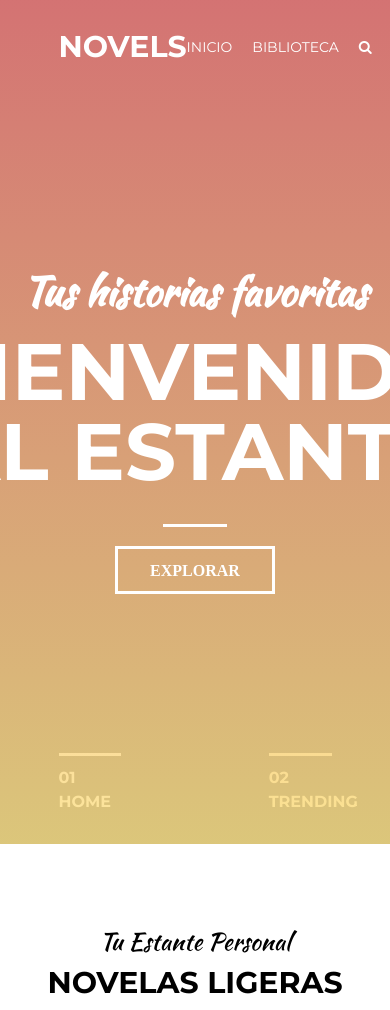
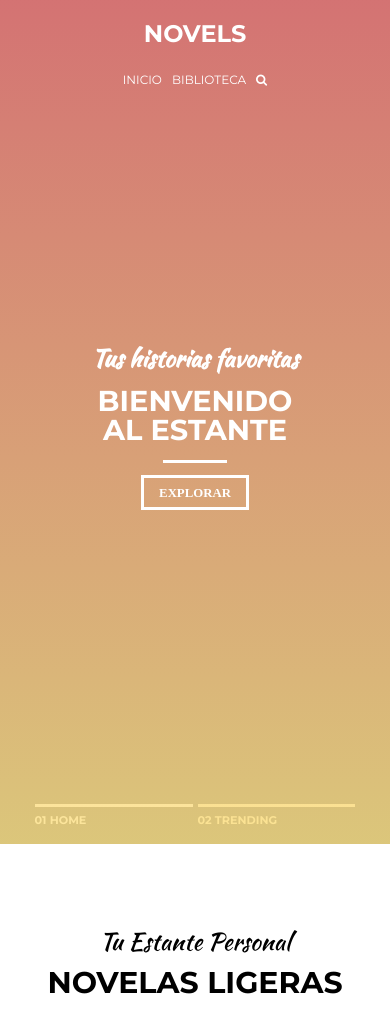
Before and after one commit to JosueReyes13/Novelas, a Flask app: page / in a window 390 px wide. Shown: the top 1010 px of the page. Run offline with Flask 3, Linux system fonts and the light colour scheme; some libraries are stand-ins or nearby versions.

Commit message:
respnsiva

```diff
--- a/app/static/css/layout.css
+++ b/app/static/css/layout.css
@@ -219,3 +219,79 @@ a { text-decoration: none; }
     background: var(--accent-red);
     margin: 20px auto;
 }
+
+@media (max-width: 992px) {
+    .header-wrapper, .controls {
+        width: 90%;
+        left: 5%;
+    }
+
+    .banner-inner-wrapper h1 {
+        font-size: 3.5em; /* Reducimos el título gigante */
+    }
+
+    .banner-inner-wrapper h2 {
+        font-size: 2em;
+    }
+}
+
+@media (max-width: 768px) {
+    /* Header y Menú */
+    .header-wrapper {
+        flex-direction: column; /* Logo arriba, menú abajo */
+        gap: 15px;
+        padding-top: 1em;
+    }
+
+    .main-menu {
+        gap: 10px;
+        flex-wrap: wrap; /* Si son muchos items, que bajen a la siguiente línea */
+        justify-content: center;
+    }
+
+    .main-menu li a {
+        font-size: 0.75em;
+    }
+
+    /* Slider Content */
+    .banner-inner-wrapper h1 {
+        font-size: 2.5em; /* Más pequeño para que no se corte */
+    }
+
+    .banner-inner-wrapper h2 {
+        font-size: 1.5em;
+    }
+
+    .line {
+        margin: 1em 0;
+    }
+
+    /* Controles del Slider (las barras de abajo) */
+    .controls {
+        bottom: 15px;
+        flex-wrap: wrap;
+        justify-content: center;
+        gap: 5px;
+    }
+
+    .controls label {
+        width: 45%; /* Dos barras por fila en lugar de cuatro */
+        font-size: 0.7em;
+        padding-top: 5px;
+    }
+}
+
+@media (max-width: 480px) {
+    .banner-inner-wrapper h1 {
+        font-size: 1.8em;
+    }
+
+    .learn-more-button a {
+        padding: 0.6em 1.2em;
+        font-size: 0.8em;
+    }
+
+    .main-logo {
+        font-size: 1.5em;
+    }
+}
```
Also changed, not shown: vercel.json.
